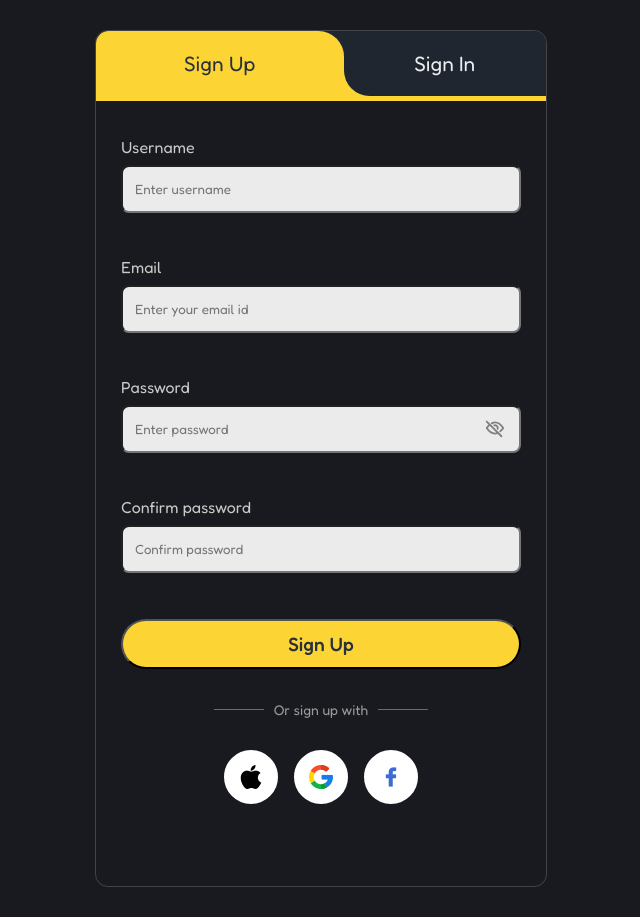
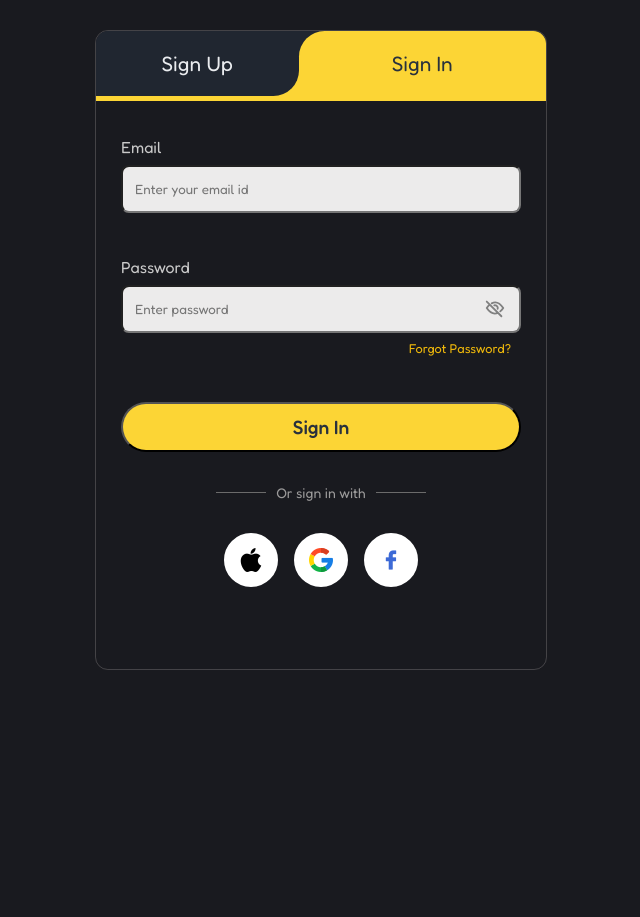
Before and after one commit to PritamSinhaa/Your-Every-Task, a website: page client/pages/auth.html in a window 1280 px wide. Both pictures are taken after a click on the button "Sign In". Shown: the whole page, without its empty margins (319-959 px from the left). After the commit the page ends 800 px from the top, so only its background shows below. Drawn offline with Linux system fonts and the light colour scheme.

Commit message:
toogling in sign in and sign up

```diff
--- a/client/css/auth.css
+++ b/client/css/auth.css
@@ -83,12 +83,16 @@ body {
   overflow: hidden;
   padding-bottom: 5px;
   border-radius: 0.8rem 0.8rem 0 0;
+  transition: background 1s ease-in-out;
 }
 
 .toggle-btn {
   border: none;
   font-size: 1.3rem;
   font-weight: 400;
+  cursor: pointer;
+  transition: width 1s ease-in-out, height 1s ease-in-out,
+    border-radius 1s ease-in-out;
 }
 
 #toggle-signup {
@@ -96,12 +100,21 @@ body {
   color: var(--color-Input);
   border-radius: 0 1.6rem 0 0;
   width: 55%;
+  transition: 0.2s;
+}
+#toggle-signup:hover {
+  font-size: 1.5rem;
 }
 
 #toggle-signin {
   background-color: var(--color-LiteBg1);
   border-radius: 0 0 0 1.6rem;
   width: 45%;
+  transition: 0.2s;
+}
+
+#toggle-signin:hover {
+  font-size: 1.5rem;
 }
 
 /* Forms */
@@ -112,7 +125,9 @@ body {
   flex-direction: column;
   padding: 18px 24px;
 }
-
+.form-signup {
+  display: flex;
+}
 .form-signin {
   display: none; /* hidden by default */
 }
@@ -153,6 +168,13 @@ body {
   height: 50px;
   margin-top: 20px;
   cursor: pointer;
+  transition: 0.1s;
+}
+
+.btn-submit:hover {
+  transform: scale(1.02);
+  box-shadow: 0px 0px 1px var(--color-BtnBg);
+  font-size: 1.31rem;
 }
 
 /* Divider & Social */
@@ -194,6 +216,12 @@ body {
   justify-content: center;
   align-items: center;
   border-radius: 50%;
+  cursor: pointer;
+  transition: 0.1s;
+}
+.social-btn:hover {
+  transform: scale(1.1);
+  box-shadow: 0 0 2px white;
 }
 
 /* Password field */
@@ -208,6 +236,7 @@ body {
   position: absolute;
   right: 10px;
   top: 35px;
+  cursor: pointer;
 }
 
 .forgot-password {
@@ -216,4 +245,8 @@ body {
   padding-right: 10px;
   color: var(--color-TextLink);
   text-decoration: none;
+  cursor: pointer;
 }
+.forgot-password:hover {
+  transform: scale(1.05);
+}
--- a/client/js/auth.js
+++ b/client/js/auth.js
@@ -162,3 +162,41 @@ id("password-toggle").addEventListener("click", function () {
     passwordToggle = true;
   }
 });
+
+// ----------------------------------
+// Toggling sign in and sign up
+// ----------------------------------
+
+let signUpBtn = document.getElementById("toggle-signup");
+let signInBtn = document.getElementById("toggle-signin");
+let signInForm = document.getElementById("form-signin");
+let signUpForm = document.getElementById("form-signup");
+
+signInBtn.addEventListener("click", () => {
+  signUpForm.style.display = "none";
+  signInForm.style.display = "flex";
+  signInForm.style.display = "flex";
+  signUpBtn.style.width = "45%";
+  signUpBtn.style.color = "var(--color-PrimaryText)";
+  signUpBtn.style.backgroundColor = "var(--color-LiteBg1)";
+  signUpBtn.style.borderRadius = "0 0 1.6rem 0";
+
+  signInBtn.style.color = "var(--color-Input)";
+  signInBtn.style.backgroundColor = "var(--color-BtnBg)";
+  signInBtn.style.width = "55%";
+  signInBtn.style.borderRadius = "1.6rem 0 0 0";
+});
+
+signUpBtn.addEventListener("click", () => {
+  signUpForm.style.display = "flex";
+  signInForm.style.display = "none";
+  signUpBtn.style.width = "55%";
+  signUpBtn.style.color = "var(--color-Input)";
+  signUpBtn.style.backgroundColor = "var(--color-BtnBg)";
+  signUpBtn.style.borderRadius = "0 1.6rem 0 0";
+
+  signInBtn.style.color = "var(--color-PrimaryText)";
+  signInBtn.style.backgroundColor = "var(--color-LiteBg1)";
+  signInBtn.style.width = "45%";
+  signInBtn.style.borderRadius = "0 0 0 1.6rem";
+});
```
